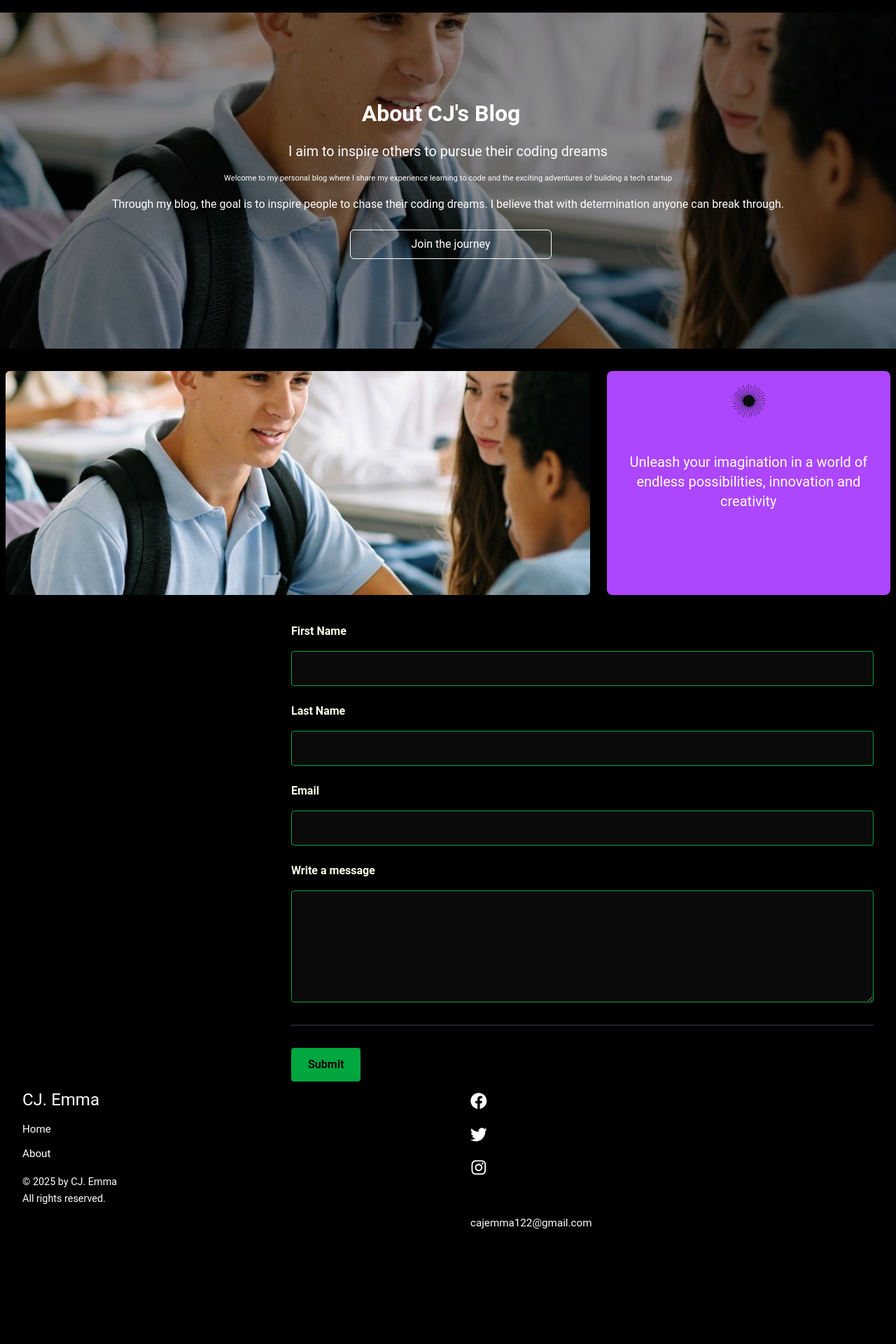
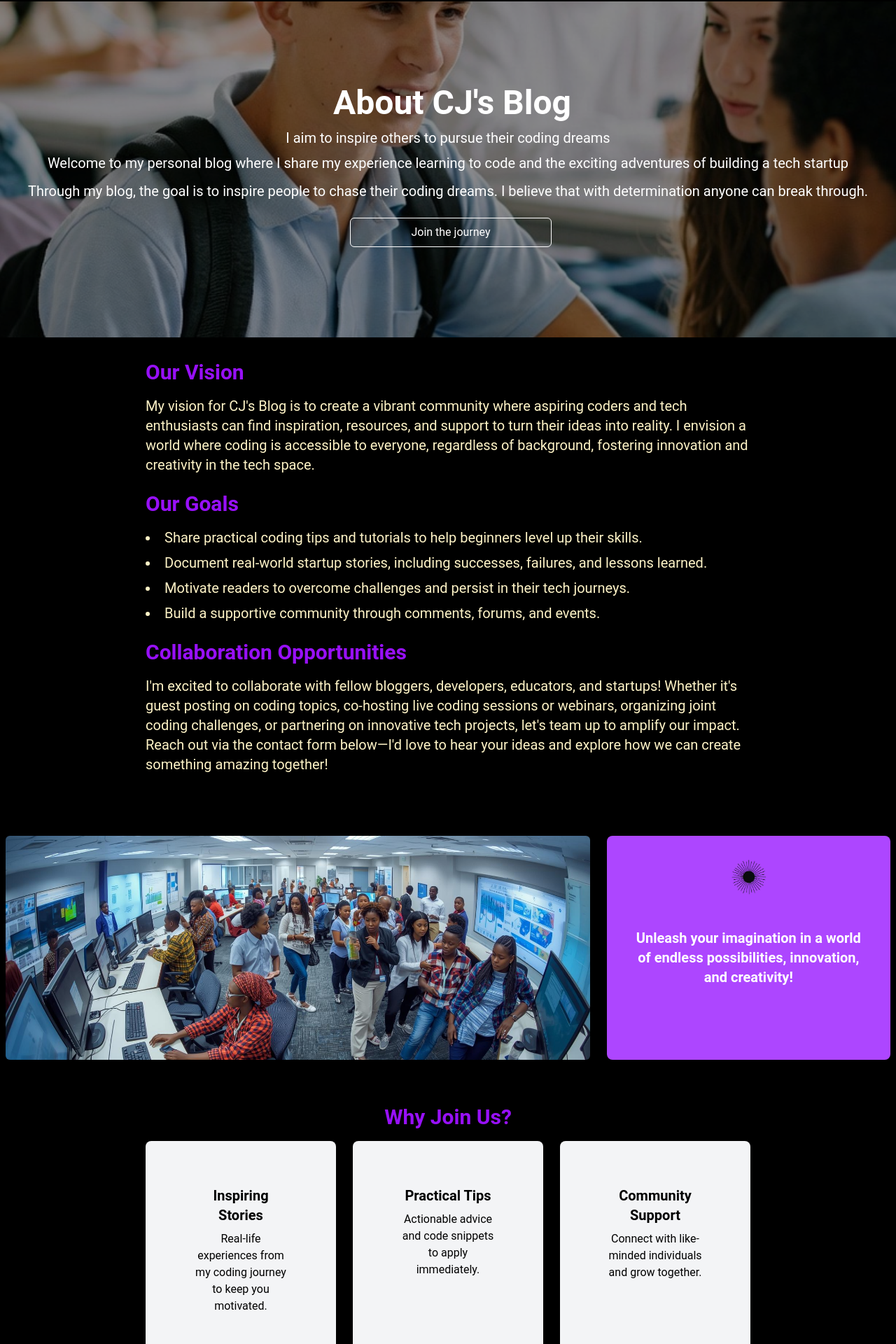
Before and after one commit to Cue-designs/Project-blog, a React (Vite) app: page /about in a window 1280 px wide. Shown: the part 62-1982 px from the top of the page at 70% size. Before the commit the page ends 1882 px from the top, so only its background shows below. Built offline with nearby package versions, Linux system fonts and the light colour scheme.

Commit message:
add more information for the about and also working on the home

```diff
--- a/src/pages/About.jsx
+++ b/src/pages/About.jsx
@@ -2,12 +2,15 @@
 import student from '../assets/student.jpg';
 import ray from '../assets/ray.png';
 import Form from "../components/Form";
-import RightAnimationForward from "../components/RightAnimationForward";
+import techroom from "../assets/techroom.jpg"
+import ScrollFadeIn from "../components/ScrollFadeIn";
 
 const About = () => {
   return (
     <section className="font-roboto">
+      <ScrollFadeIn>
         <div className="px-2 relative h-[60vh] w-full overflow-hidden">
+
           <img
           src={student}
           alt="Background description"
@@ -15,43 +18,95 @@ const About = () => {
         />
 
         <div className="absolute inset-0 z-10 flex flex-col items-center justify-center bg-black/45 text-white p-4 overflow-y-auto">
+
           <strong>
-            <RightAnimationForward>
-              <h2 className="ml-3 p-2 text-[2rem]">About CJ's Blog</h2>
-            </RightAnimationForward>
+
+              <h2 className="ml-3 p-2 text-2xl text-center md:text-4xl lg:text-5xl">About CJ's Blog</h2>
+
           </strong>
-          <p className="p-2 text-[1.23rem]">I aim to inspire others to pursue their coding dreams</p>
-          <p className="p-2 text-[0.7rem]">
+
+          <p className="p-1 text-center text-sm md:text-xl lg: text-2xl">I aim to inspire others to pursue their coding dreams</p>
+          <p className="p-1 text-center text-sm md:text-xl lg: text-2xl">
             Welcome to my personal blog where I share my experience learning to code and the exciting adventures of building a tech startup
           </p>
-          <p className="p-2">
+          <p className="p-2 text-center text-[.8rem] md:text-xl lg: text-2xl">
             Through my blog, the goal is to inspire people to chase their coding dreams. I believe that with determination anyone can break through.
           </p>
+
           <div className="flex justify-center w-full">
             <Link
               to="/signup"
-              className="rounded-md px-4 py-2 border-[1px] ml-2 flex my-4 justify-center hover:text-yellow-600 w-[18rem]"
+              className="rounded-md px-4 py-2 border-[1px] ml-2 flex my-4 justify-center hover:text-purple-300 w-[18rem] transition
+               hover:shadow-[0_6px_15px_0_rgba(255,255,255,0.8)] hover:scale-105"
             >
               Join the journey
             </Link>
           </div>
         </div>
+
     </div>
+     </ScrollFadeIn>
+
+     <ScrollFadeIn>
+       <div className="px-4 py-8 max-w-4xl mx-auto text-center md:text-left">
+         <h3 className="text-2xl font-bold mb-4 md:text-3xl text-purple-600">Our Vision</h3>
+         <p className="text-lg text-amber-100 mb-6 md:text-xl ">
+           My vision for CJ's Blog is to create a vibrant community where aspiring coders and tech enthusiasts can find inspiration, resources, and support to turn their ideas into reality. I envision a world where coding is accessible to everyone, regardless of background, fostering innovation and creativity in the tech space.
+         </p>
+
+         <h3 className="text-2xl font-bold mb-4 md:text-3xl text-purple-600">Our Goals</h3>
+         <ul className="text-lg mb-6 md:text-xl list-disc list-inside space-y-2">
+           <li className="text-amber-100">Share practical coding tips and tutorials to help beginners level up their skills.</li>
+           <li className="text-amber-100">Document real-world startup stories, including successes, failures, and lessons learned.</li>
+           <li className="text-amber-100">Motivate readers to overcome challenges and persist in their tech journeys.</li>
+           <li className="text-amber-100">Build a supportive community through comments, forums, and events.</li>
+         </ul>
+
+         <h3 className="text-2xl font-bold mb-4 md:text-3xl text-purple-600">Collaboration Opportunities</h3>
+         <p className="text-lg text-amber-100 mb-6 md:text-xl">
+           I'm excited to collaborate with fellow bloggers, developers, educators, and startups! Whether it's guest posting on coding topics, co-hosting live coding sessions or webinars, organizing joint coding challenges, or partnering on innovative tech projects, let's team up to amplify our impact. Reach out via the contact form below—I'd love to hear your ideas and explore how we can create something amazing together!
+         </p>
+       </div>
+     </ScrollFadeIn>
+
+      <ScrollFadeIn>
         <article className="grid grid-cols-1 sm:grid-cols-2 gap-6 mt-8 px-2 mb-8 md:grid-cols-3">
           <picture className="hidden object-cover h-80 overflow-hidden rounded-md sm:block md:col-span-2">
-          <img src={student} alt="Student illustration" className="h-full w-full object-cover" />
+            <img src={techroom} alt="Tech room illustration" className="h-full w-full object-cover transition-transform duration-300 hover:scale-105" />
           </picture>
-        <div className="bg-purple-500 flex flex-col items-center justify-start rounded-lg">
+          <div className="bg-purple-500 flex flex-col items-center justify-start rounded-lg p-4 shadow-lg">
             <img
               src={ray}
               alt="Ray illustration"
-            className="h-[120px] m-0 block md:h-[100px] lg:-mt-2"
+              className="h-[120px] m-0 block md:h-[100px] lg:-mt-2 transition-transform duration-300 hover:rotate-6"
             />
-          <p className="text-white px-4 md:text-center my-2 py-4 text-center sm:text-2xl md:text-xl">
-            Unleash your imagination in a world of endless possibilities, innovation and creativity
+            <p className="text-white px-4 md:text-center my-2 py-4 text-center sm:text-2xl md:text-xl font-semibold">
+              Unleash your imagination in a world of endless possibilities, innovation, and creativity!
             </p>
           </div>
         </article>
+      </ScrollFadeIn>
+
+      <ScrollFadeIn>
+        <div className="px-4 py-8 max-w-4xl mx-auto  text-center">
+          <h3 className="text-2xl font-bold mb-4 md:text-3xl text-purple-600">Why Join Us?</h3>
+          <div className="grid grid-cols-1 md:grid-cols-3 gap-6">
+            <div className="bg-gray-100 p-16 rounded-lg  shadow-md">
+              <h4 className="text-xl font-semibold mb-2">Inspiring Stories</h4>
+              <p>Real-life experiences from my coding journey to keep you motivated.</p>
+            </div>
+            <div className="bg-gray-100 p-16 rounded-lg shadow-md">
+              <h4 className="text-xl font-semibold mb-2">Practical Tips</h4>
+              <p>Actionable advice and code snippets to apply immediately.</p>
+            </div>
+            <div className="bg-gray-100 p-16 rounded-lg shadow-md">
+              <h4 className="text-xl font-semibold mb-2">Community Support</h4>
+              <p>Connect with like-minded individuals and grow together.</p>
+            </div>
+          </div>
+        </div>
+      </ScrollFadeIn>
+
       <Form />
     </section>
   );
--- a/src/pages/Home.jsx
+++ b/src/pages/Home.jsx
@@ -65,6 +65,52 @@ const Home = ()=>  {
 
       </section>
 
+      <ScrollFadeIn>
+        <section className="py-12 px-4 lg:px-10">
+          <RightAnimationForward>
+            <h2 className="text-3xl lg:text-4xl mb-8 text-center font-bold text-yellow-50 tracking-wide">Our Partnerships</h2>
+          </RightAnimationForward>
+          <p className="text-center text-lg lg:text-xl mb-12 max-w-3xl mx-auto text-yellow-50 leading-relaxed">
+            We're proud to collaborate with leading institutions and organizations in the tech and education space. These partnerships help us bring valuable resources, events, and opportunities to our community.
+          </p>
+          <div className="grid grid-cols-1 md:grid-cols-3 gap-8 lg:gap-12">
+            <div className="flex flex-col items-center bg-gray-800 rounded-lg p-6 shadow-lg transition-transform duration-300 hover:scale-105 hover:shadow-xl">
+              <img
+                src="src/assets/ifatoss_university_logo.png"
+                alt="Ifatoss University Logo"
+                className="w-32 h-32 object-contain mb-4 rounded-full border-2 border-yellow-50 bg-white p-2"
+              />
+              <h3 className="text-xl font-semibold text-yellow-50 mb-2">Ifatoss University</h3>
+              <p className="text-center text-sm lg:text-base text-gray-300">
+                Partnering to provide educational resources and coding workshops for students.
+              </p>
+            </div>
+            <div className="flex flex-col items-center bg-gray-800 rounded-lg p-6 shadow-lg transition-transform duration-300 hover:scale-105 hover:shadow-xl">
+              <img
+                src="src/assets/ifatoss_src_logo.png"
+                alt="Ifatoss SRC Logo"
+                className="w-32 h-32 object-contain mb-4 rounded-full border-2 border-yellow-50 bg-white p-2"
+              />
+              <h3 className="text-xl font-semibold text-yellow-50 mb-2">Ifatoss SRC</h3>
+              <p className="text-center text-sm lg:text-base text-gray-300">
+                Collaborating on student-led tech initiatives and community events.
+              </p>
+            </div>
+            <div className="flex flex-col items-center bg-gray-800 rounded-lg p-6 shadow-lg transition-transform duration-300 hover:scale-105 hover:shadow-xl">
+              <img
+                src="src/assets/i_tech_hub_logo.png"
+                alt="I Tech Hub Logo"
+                className="w-32 h-32 object-contain mb-4 rounded-full border-2 border-yellow-50 bg-white p-2"
+              />
+              <h3 className="text-xl font-semibold text-yellow-50 mb-2">I Tech Hub</h3>
+              <p className="text-center text-sm lg:text-base text-gray-300">
+                Working together to foster innovation through mentorship and startup support.
+              </p>
+            </div>
+          </div>
+        </section>
+      </ScrollFadeIn>
+
 
    </main>
   )
```
Also changed, not shown: src/assets/techroom.jpg (added). Lines whose indentation alone changed are shown as unchanged.
